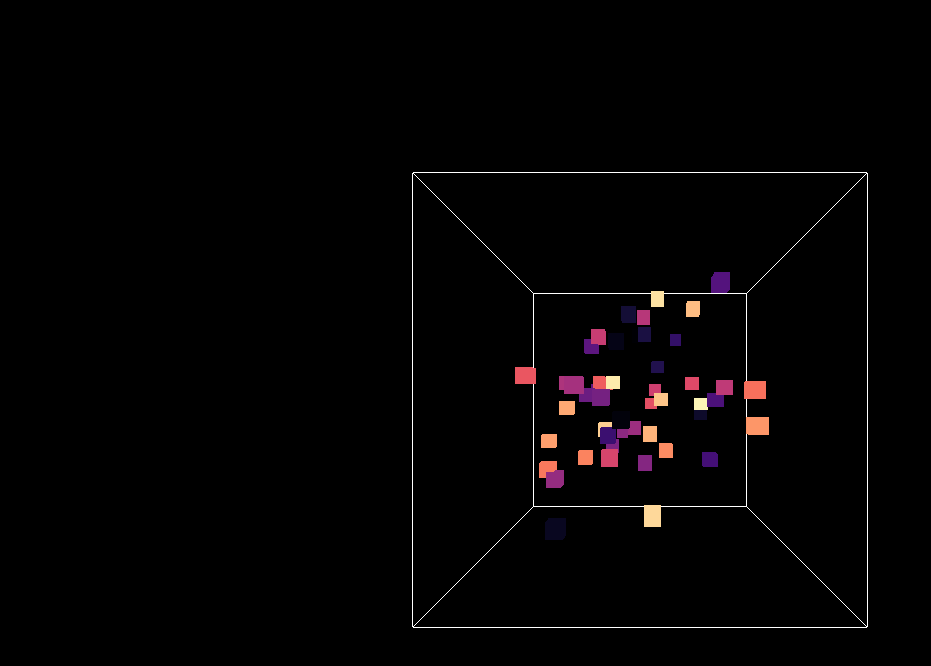
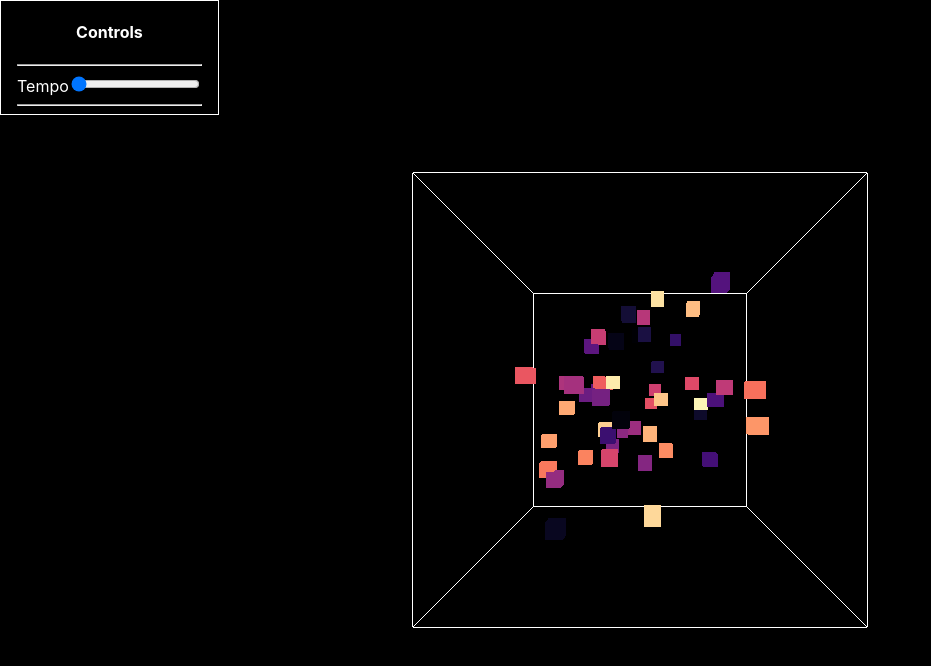
Before and after one commit to chiefton117/Cube-Sounds, a React (Create React App) app in the folder cube-notes/: page / in a window 1280 px wide. Shown: the top 666 px of the page, without its empty margins (0-931 px from the left). Built offline with nearby package versions, Linux system fonts and the light colour scheme.

Commit message:
Created Legend, Music Theory Controls

```diff
--- a/cube-notes/src/App.css
+++ b/cube-notes/src/App.css
@@ -1,7 +1,15 @@
 .App {
   text-align: center;
 }
+.legend {
+  position: absolute;
+  color: white;
+  border: 1px solid white;
+  padding-left: 1em;
+  padding-right: 1em;
+  writing-mode: bt-lr; /* IE */
 
+}
 .App-logo {
   height: 40vmin;
   pointer-events: none;
--- a/cube-notes/src/App.js
+++ b/cube-notes/src/App.js
@@ -4,6 +4,7 @@ import { OrbitControls } from 'three/examples/jsm/controls/OrbitControls.js';
 import * as THREE from 'three';
 import * as Tone from 'tone'
 import * as d3 from 'd3';
+import Legend from './Legend.jsx';
 function App() {
 
 
@@ -184,13 +185,6 @@ function main() {
 window.onload = main;
 
 
-
-
-
-
-
-
-
   return (
 
     <div className="App">
@@ -200,6 +194,9 @@ window.onload = main;
 
       </head>
       <body>
+        <Legend/>
+
+
 
       </body>
     </div>
--- /dev/null
+++ b/cube-notes/src/Legend.jsx
@@ -0,0 +1,30 @@
+
+import './App.css';
+import { OrbitControls } from 'three/examples/jsm/controls/OrbitControls.js';
+import * as THREE from 'three';
+import * as Tone from 'tone'
+import * as d3 from 'd3';
+function Legend() {
+
+
+  const legend = d3.select(".legend")
+    .append("g");
+
+  legend.append("h4")
+    .text("Controls");
+
+  return (
+
+    <div id="leg" className="legend">
+      <h4>Controls</h4>
+        <hr/>
+
+      <text>Tempo</text>
+      <input type="range" min="0" max="10" value="0" step="0.1" id="tempo" orient="vertical"></input>
+        <hr/>
+
+    </div>
+  );
+}
+
+export default Legend;
```
Also changed, not shown: cube-notes/src/Scale.jsx (added, +42 -0 lines), 2 other files (tests, documents, lock files or other folders).
